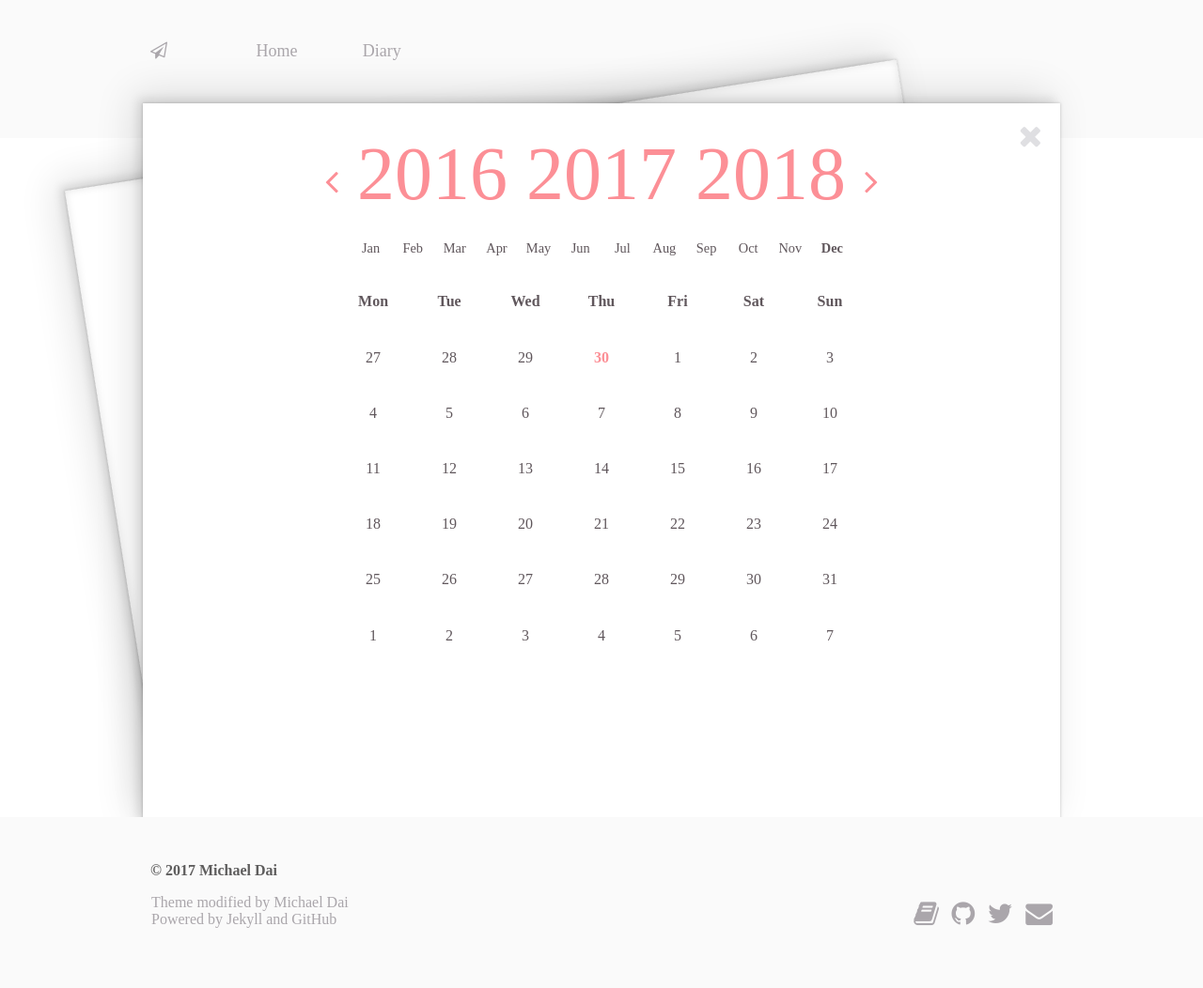
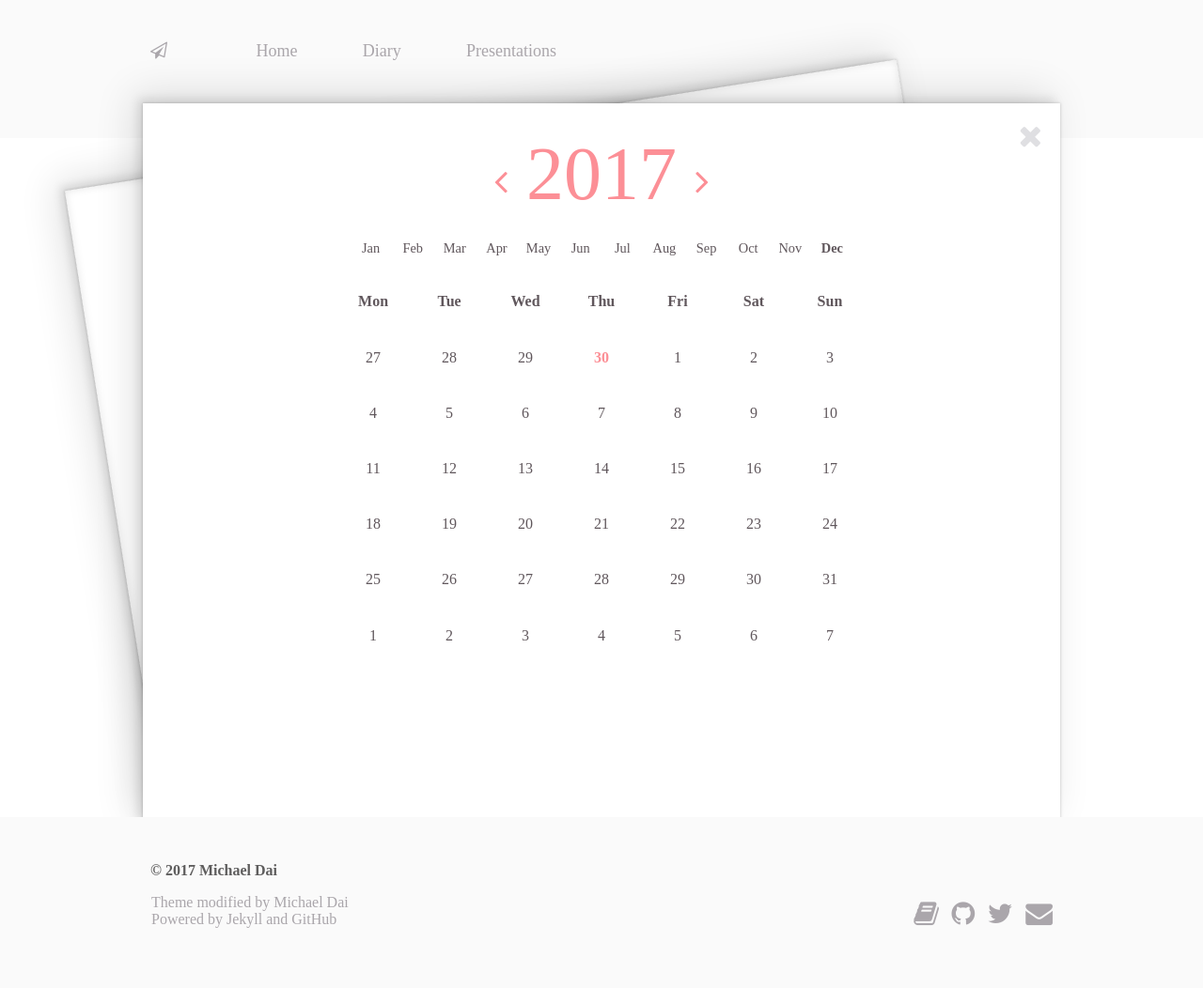
Before and after one commit to michaeldai7/blog, a Jekyll site: the page built from index.html, in a window 1280 px wide. Shown: the whole page at 94% size. Built offline with Jekyll 4.4.1, drawn with Linux system fonts in a browser that asks for light colours.

Commit message:
狗屎css

```diff
--- a/_config.yml
+++ b/_config.yml
@@ -15,6 +15,7 @@ link:
 nav:
    Home: http://michaeldai.com
    Diary: http://blog.michaeldai.com
+   Presentations:
 
 
 markdown: kramdown
--- a/_includes/calendar.html
+++ b/_includes/calendar.html
@@ -5,9 +5,7 @@
 
     <div id="cal-year" class="cal-year">
         <i id="lastYearBtn" class="btn fa fa-angle-left"></i>
-        <label>2016</label>
         <label>2017</label>
-        <label>2018</label>
         <i id="nextYearBtn" class="btn fa fa-angle-right"></i>
     </div>
 
--- a/index.html
+++ b/index.html
@@ -1,6 +1,6 @@
 ---
 layout: default
-title: SOYAINE DIARY
+title: Michael's blog
 ---
 
 
```
